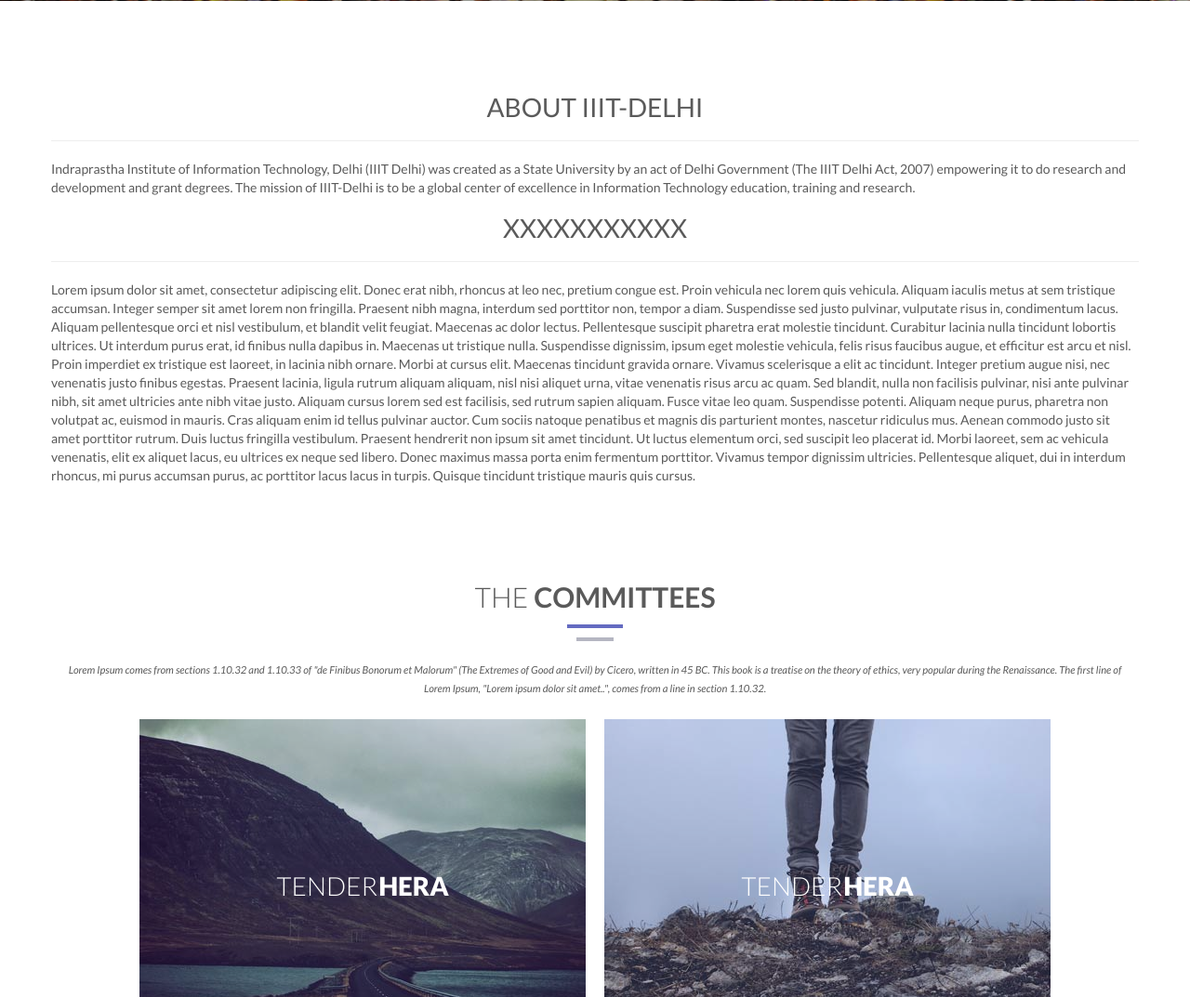
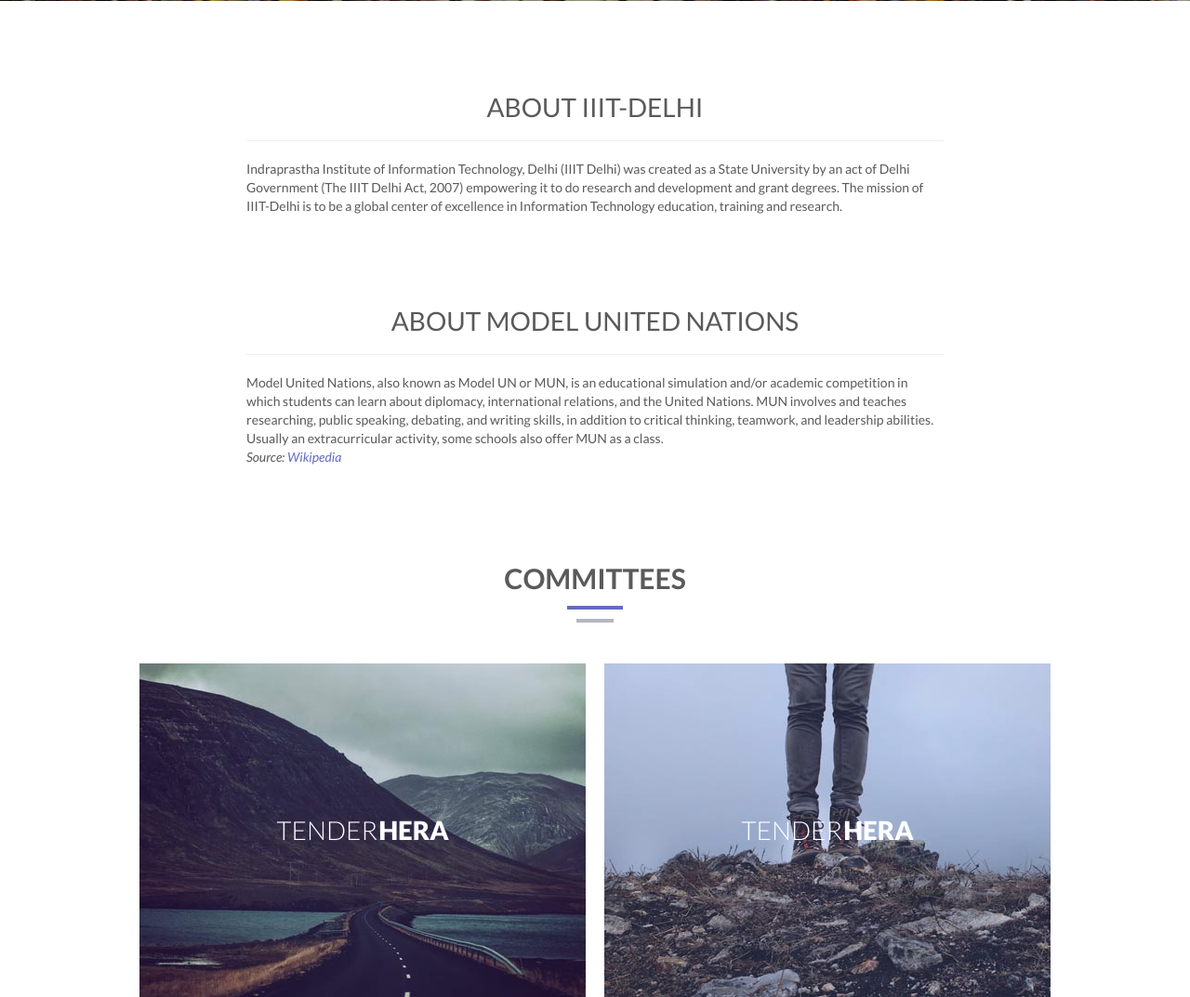
Before and after one commit to gureks/iiitdmun, a Django app: page / in a window 1280 px wide. Shown: the part 749-1822 px from the top of the page at 93% size. Run offline with Django 3.2, Linux system fonts and the light colour scheme; some libraries are stand-ins or nearby versions.

Commit message:
fixed index.html
Signed-off-by: gureks <gurek15033@iiitd.ac.in>

```diff
--- a/iiitdmun/mun/static/css/style.css
+++ b/iiitdmun/mun/static/css/style.css
@@ -285,12 +285,12 @@ img.img-circle.team-img {
 
 #tf-services i.fa {
 	font-size: 40px;
-	border: 4px solid #646BC1;
-	width: 100px;
+/*	border: 4px solid #646BC1;
+	border-radius: 50%;
+*/	width: 100px;
 	height: 100px;
 	padding: 27px 25px;
 	margin-bottom: 10px;
-	border-radius: 50%;
 	transition: all 0.5s;
 }
 
@@ -557,11 +557,11 @@ nav#footer p{
 }
 #footer i.fa {
 	height: 30px;
-	width: 30px;
+	width: 30px;/*
 	border: 2px solid #8c8c8c;
+	border-radius: 50%*/;
 	font-size: 20px;
 	padding: 4px 5px;
-	border-radius: 50%;
 	color: #8c8c8c;
 	transition: all 0.5s;
 }
--- a/iiitdmun/mun/templates/index.html
+++ b/iiitdmun/mun/templates/index.html
@@ -48,13 +48,14 @@
     <![endif]-->
     <link href='http://fonts.googleapis.com/css?family=Raleway:400,800,500,600' rel='stylesheet' type='text/css'>
     <link rel="stylesheet" type="text/css" href="{% static 'css/normalize.css' %}" />
-    <link rel="stylesheet" type="text/css" href="{% static 'css/demo.css' %}" />
+<!--     <link rel="stylesheet" type="text/css" href="{% static 'css/demo.css' %}" />
+    <link rel="stylesheet" type="text/css" href="{% static 'css/regfromdemo.css' %}" />
+ -->
     <link rel="stylesheet" type="text/css" href="{% static 'css/set2.css' %}" />
     <link rel="stylesheet" type="text/css" href="{% static 'fonts/font-awesome/css/font-awesome.min.css' %}" />
 
     <!--forms-->
     <link rel="stylesheet" type="text/css" href="{% static 'css/normalize2.css' %}" />
-    <link rel="stylesheet" type="text/css" href="{% static 'css/regfromdemo.css' %}" />
     <link rel="stylesheet" type="text/css" href="{% static 'css/linkstyles2.css' %}" />
     <!--[if IE]>
         <script src="http://html5shiv.googlecode.com/svn/trunk/html5.js"></script>
@@ -133,19 +134,17 @@
                 <section class="third-section _third-section">
    <div class="wrapper no-top-padding lg">
       <div class="row">
-         <div class="col-6of7 g-pull-right">
+         <div class="col-md-8 col-md-offset-2 g-pull-right">
             <div class="slider">
                <div class="slide active">
                   <center><h1>About IIIT-Delhi</h1></center><div class="line"><hr></div><div class="clearfix"></div>
                      Indraprastha Institute of Information Technology, Delhi (IIIT Delhi) was created as a State University by an act of Delhi Government (The IIIT Delhi Act, 2007) empowering it to do research and development and grant degrees. The mission of IIIT-Delhi is to be a global center of excellence in Information Technology education, training and research.
                </div>
                <div class="slide">
-                 <center><h1>xxxxxxxxxxx</h1></center><div class="line"><hr></div><div class="clearfix"></div>
-                     Lorem ipsum dolor sit amet, consectetur adipiscing elit. Donec erat nibh, rhoncus at leo nec, pretium congue est. Proin vehicula nec lorem quis vehicula. Aliquam iaculis metus at sem tristique accumsan. Integer semper sit amet lorem non fringilla. Praesent nibh magna, interdum sed porttitor non, tempor a diam. Suspendisse sed justo pulvinar, vulputate risus in, condimentum lacus. Aliquam pellentesque orci et nisl vestibulum, et blandit velit feugiat. Maecenas ac dolor lectus. Pellentesque suscipit pharetra erat molestie tincidunt. Curabitur lacinia nulla tincidunt lobortis ultrices. Ut interdum purus erat, id finibus nulla dapibus in. Maecenas ut tristique nulla. Suspendisse dignissim, ipsum eget molestie vehicula, felis risus faucibus augue, et efficitur est arcu et nisl. Proin imperdiet ex tristique est laoreet, in lacinia nibh ornare.
-
-                    Morbi at cursus elit. Maecenas tincidunt gravida ornare. Vivamus scelerisque a elit ac tincidunt. Integer pretium augue nisi, nec venenatis justo finibus egestas. Praesent lacinia, ligula rutrum aliquam aliquam, nisl nisi aliquet urna, vitae venenatis risus arcu ac quam. Sed blandit, nulla non facilisis pulvinar, nisi ante pulvinar nibh, sit amet ultricies ante nibh vitae justo. Aliquam cursus lorem sed est facilisis, sed rutrum sapien aliquam. Fusce vitae leo quam. Suspendisse potenti.
-
-                    Aliquam neque purus, pharetra non volutpat ac, euismod in mauris. Cras aliquam enim id tellus pulvinar auctor. Cum sociis natoque penatibus et magnis dis parturient montes, nascetur ridiculus mus. Aenean commodo justo sit amet porttitor rutrum. Duis luctus fringilla vestibulum. Praesent hendrerit non ipsum sit amet tincidunt. Ut luctus elementum orci, sed suscipit leo placerat id. Morbi laoreet, sem ac vehicula venenatis, elit ex aliquet lacus, eu ultrices ex neque sed libero. Donec maximus massa porta enim fermentum porttitor. Vivamus tempor dignissim ultricies. Pellentesque aliquet, dui in interdum rhoncus, mi purus accumsan purus, ac porttitor lacus lacus in turpis. Quisque tincidunt tristique mauris quis cursus.
+                  <br><br><br><br>
+                 <center><h1>About Model United Nations</h1></center><div class="line"><hr></div><div class="clearfix"></div>
+                     Model United Nations, also known as Model UN or MUN, is an educational simulation and/or academic competition in which students can learn about diplomacy, international relations, and the United Nations. MUN involves and teaches researching, public speaking, debating, and writing skills, in addition to critical thinking, teamwork, and leadership abilities. Usually an extracurricular activity, some schools also offer MUN as a class.
+                     <br /><i>Source: <a href="https://en.wikipedia.org/wiki/Model_United_Nations">Wikipedia</a></i>
                </div>
 
                <span class="slide-controls">
@@ -170,13 +169,13 @@
         <div class="container">
          <!-- Container -->
             <div class="section-title text-center center">
-                <h2>The <strong>Committees</strong></h2>
+                <h2><strong>Committees</strong></h2>
                 <div class="line">
                     <hr>
                 </div>
                 <div class="clearfix"></div>
-                <small><em>Lorem Ipsum comes from sections 1.10.32 and 1.10.33 of "de Finibus Bonorum et Malorum" (The Extremes of Good and Evil) by Cicero, written in 45 BC. This book is a treatise on the theory of ethics, very popular during the Renaissance. The first line of Lorem Ipsum, "Lorem ipsum dolor sit amet..", comes from a line in section 1.10.32.</em></small>
-
+                <!-- <small><em>Lorem Ipsum comes from sections 1.10.32 and 1.10.33 of "de Finibus Bonorum et Malorum" (The Extremes of Good and Evil) by Cicero, written in 45 BC. This book is a treatise on the theory of ethics, very popular during the Renaissance. The first line of Lorem Ipsum, "Lorem ipsum dolor sit amet..", comes from a line in section 1.10.32.</em></small>
+                 -->
         <div class="grid">
           <figure class="effect-hera">
             <img src="{% static 'img/17.jpg' %}" alt="img17"/>
@@ -451,13 +450,11 @@
 
     <nav id="footer">
         <div class="container">
-                <ul class="footer-social">
-                    <li><a href="//facebook.com/iiitdmun"><i class="fa fa-facebook"></i></a></li>
-                    <!-- <li><a href="#"><i class="fa fa-dribbble"></i></a></li>
-                    <li><a href="#"><i class="fa fa-google-plus"></i></a></li>
-                     -->
-                     <li><a href="mailto: mun@iiitd.ac.in"><i class="fa fa-envelope"></i></a></li>
-                </ul>
+                <div class="pull-left">
+                    <a href="//facebook.com/iiitdmun"><i class="fa fa-2x fa-facebook"></i></a>&nbsp;
+                    <a href="mailto:mun@iiitd.ac.in"><i class="fa fa-2x fa-envelope"></i></a>&nbsp;
+                    <a href="tel:+91-9910004979"><i class="fa fa-2x fa-phone"></i></a>
+                </div>
                 <div class="pull-right">
                 Site designed and developed by <a href="//github.com/snehasi">Sneha</a>, <a href="//github.com/snehalgupta">Snehal</a> and <a href="//github.com/gureks">Gurek</a>
                 </div>
```
